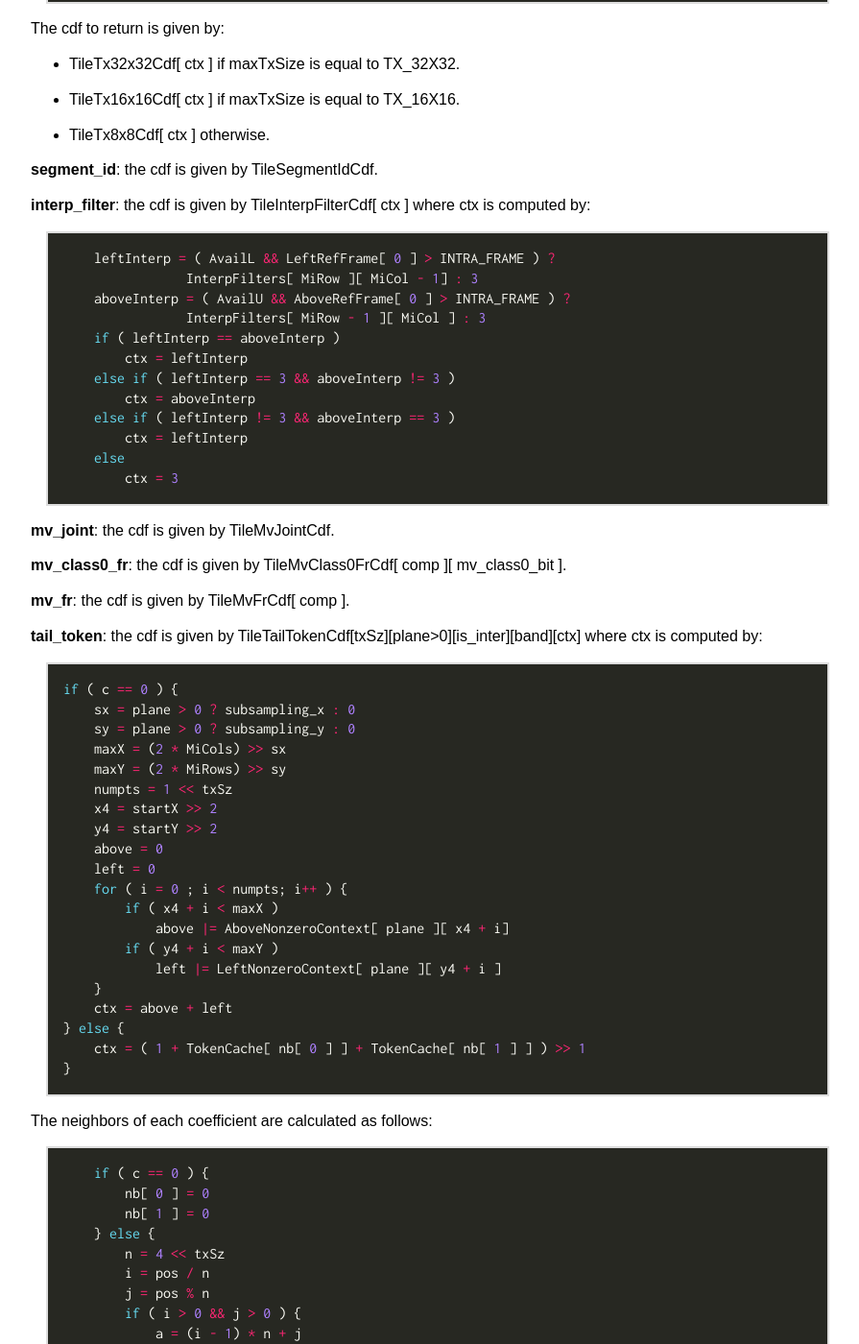
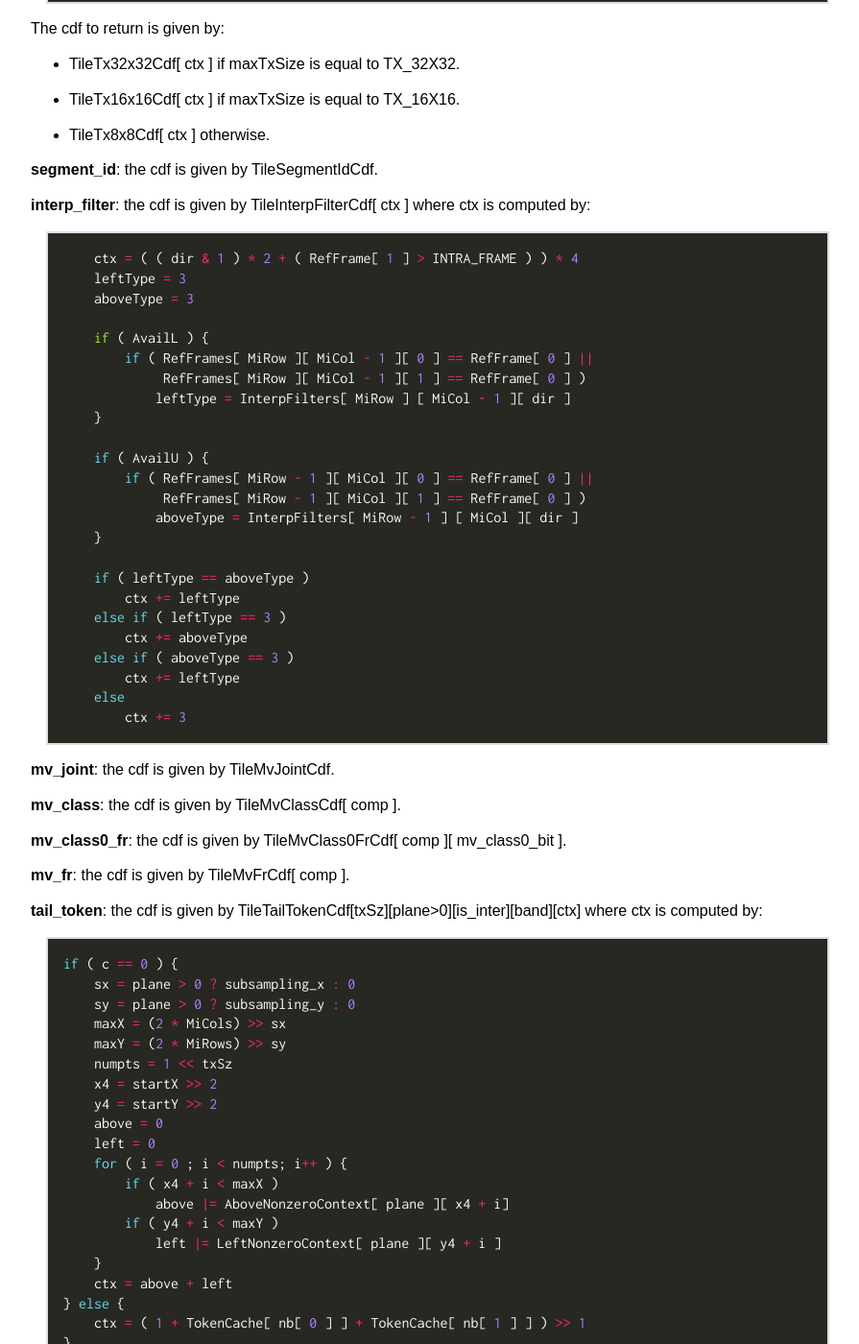
Before and after one commit to AOMediaCodec/av1-spec, a Jekyll site: the page built from 09.parsing.process.md, in a window 1280 px wide and 1400 px high, scrolled down 16564 px. Shown: the whole window at 96% size, without its empty margins (96-991 px from the left). Built offline with Jekyll 4.4.1, drawn with Linux system fonts in a browser that asks for light colours; our own code applies the rules of GitHub Pages for plain Markdown files.

Commit message:
[dual_filter] Add dual_filter experiment
Change-Id: If991ad39732077056bb5e2e67a812a0a3b356caa

```diff
--- a/09.parsing.process.md
+++ b/09.parsing.process.md
@@ -883,21 +883,35 @@ The cdf to return is given by:
 where ctx is computed by:
 
 ~~~~~ c
-    leftInterp = ( AvailL && LeftRefFrame[ 0 ] > INTRA_FRAME ) ?
-                InterpFilters[ MiRow ][ MiCol - 1] : 3
-    aboveInterp = ( AvailU && AboveRefFrame[ 0 ] > INTRA_FRAME ) ?
-                InterpFilters[ MiRow - 1 ][ MiCol ] : 3
-    if ( leftInterp == aboveInterp )
-        ctx = leftInterp
-    else if ( leftInterp == 3 && aboveInterp != 3 )
-        ctx = aboveInterp
-    else if ( leftInterp != 3 && aboveInterp == 3 )
-        ctx = leftInterp
+    ctx = ( ( dir & 1 ) * 2 + ( RefFrame[ 1 ] > INTRA_FRAME ) ) * 4
+    leftType = 3
+    aboveType = 3
+
+    if ( AvailL ) {
+        if ( RefFrames[ MiRow ][ MiCol - 1 ][ 0 ] == RefFrame[ 0 ] ||
+             RefFrames[ MiRow ][ MiCol - 1 ][ 1 ] == RefFrame[ 0 ] )
+            leftType = InterpFilters[ MiRow ] [ MiCol - 1 ][ dir ]
+    }
+
+    if ( AvailU ) {
+        if ( RefFrames[ MiRow - 1 ][ MiCol ][ 0 ] == RefFrame[ 0 ] ||
+             RefFrames[ MiRow - 1 ][ MiCol ][ 1 ] == RefFrame[ 0 ] )
+            aboveType = InterpFilters[ MiRow - 1 ] [ MiCol ][ dir ]
+    }
+
+    if ( leftType == aboveType )
+        ctx += leftType
+    else if ( leftType == 3 )
+        ctx += aboveType
+    else if ( aboveType == 3 )
+        ctx += leftType
     else
-        ctx = 3
+        ctx += 3
 ~~~~~
 
 **mv_joint**: the cdf is given by TileMvJointCdf.
+
+**mv_class**: the cdf is given by TileMvClassCdf[ comp ].
 
 **mv_class0_fr**: the cdf is given by TileMvClass0FrCdf[ comp ][ mv_class0_bit ].
 
```
Also changed, not shown: 06.compressed.header.function.md (+0 -2 lines), 06.decode.block.syntax.md (+3 -1 lines), 06.inter.block.mode.info.syntax.md (+7 -4 lines), 07.bitstream.semantics.md (+4 -3 lines), 08.decoding.process.md (+2 -3 lines).
